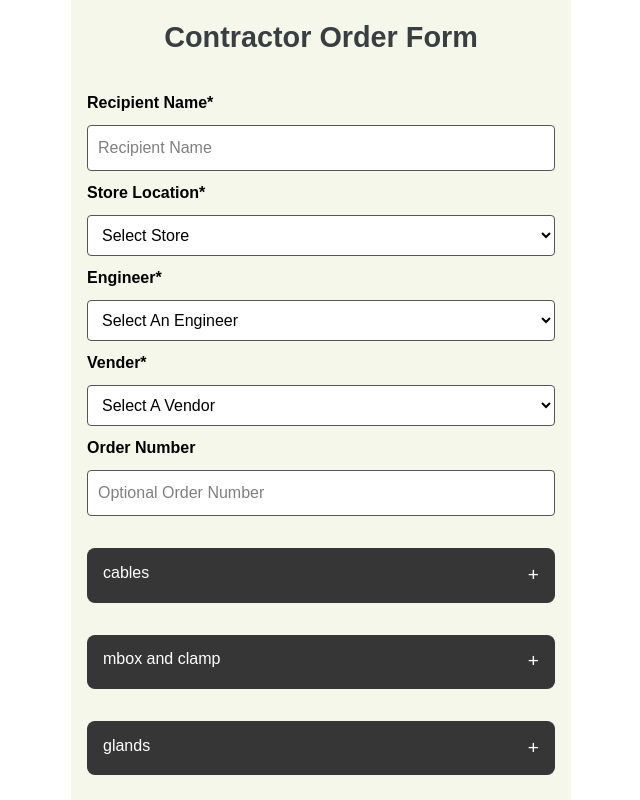
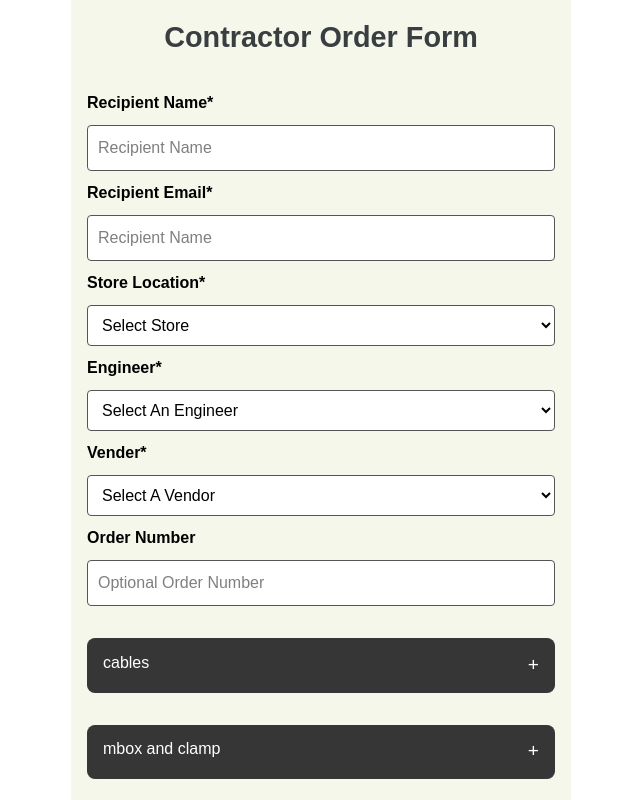
Before and after one commit to Shyam-Works/torrentpower, a Next.js app: page / in a window 1280 px wide. Shown: the top 800 px of the page, without its empty margins (319-959 px from the left). Built offline with nearby package versions, Linux system fonts and the light colour scheme.

Commit message:
Update index.js

```diff
--- a/pages/index.js
+++ b/pages/index.js
@@ -4,7 +4,7 @@ import items from "../data/items.json";
 export default function Home() {
   const [formData, setFormData] = useState({});
   const [name, setName] = useState("");
-  // const [email, setEmail] = useState("");
+  const [email, setEmail] = useState("");
   const [store, setStore] = useState("");
   const [engineer, setEngineer] = useState("");
   const [vender, setVender] = useState("");
@@ -28,21 +28,18 @@ export default function Home() {
   };
 
   const handleSubmit = async () => {
-    if (!name.trim() || !store.trim()) {
-      alert("Please enter your name, store, and email.");
+    if (!name.trim() || !store.trim() || !email.trim() || !engineer.trim() || !vender.trim()) {
+      alert("Please enter all required fields.");
       return;
     }
-    const generatedEmail = `${name
-      .trim()
-      .toLowerCase()
-      .replace(/\s+/g, "")}@gmail.com`;
+
 
     const response = await fetch("/api/send", {
       method: "POST",
       headers: { "Content-Type": "application/json" },
       body: JSON.stringify({
         name,
-        email: generatedEmail,
+        email,
         store,
         orderNo,
         formData,
@@ -81,6 +78,14 @@ export default function Home() {
           value={name}
           style={styles.fullInput}
           onChange={(e) => setName(e.target.value)}
+        />
+        <label style={styles.xyz}>Recipient Email*</label>
+        <input
+          type="email"
+          placeholder="Recipient Name"
+          value={email}
+          style={styles.fullInput}
+          onChange={(e) => setEmail(e.target.value)}
         />
 
         <label style={styles.xyz}>Store Location*</label>
@@ -183,6 +188,11 @@ export default function Home() {
                     step="any"
                     placeholder="0"
                     style={styles.inputField}
+                    value={
+                      formData[category]?.[item.id]?.quantity !== undefined
+                        ? formData[category][item.id].quantity
+                        : ""
+                    }
                     onChange={(e) =>
                       handleInputChange(
                         category,
```
